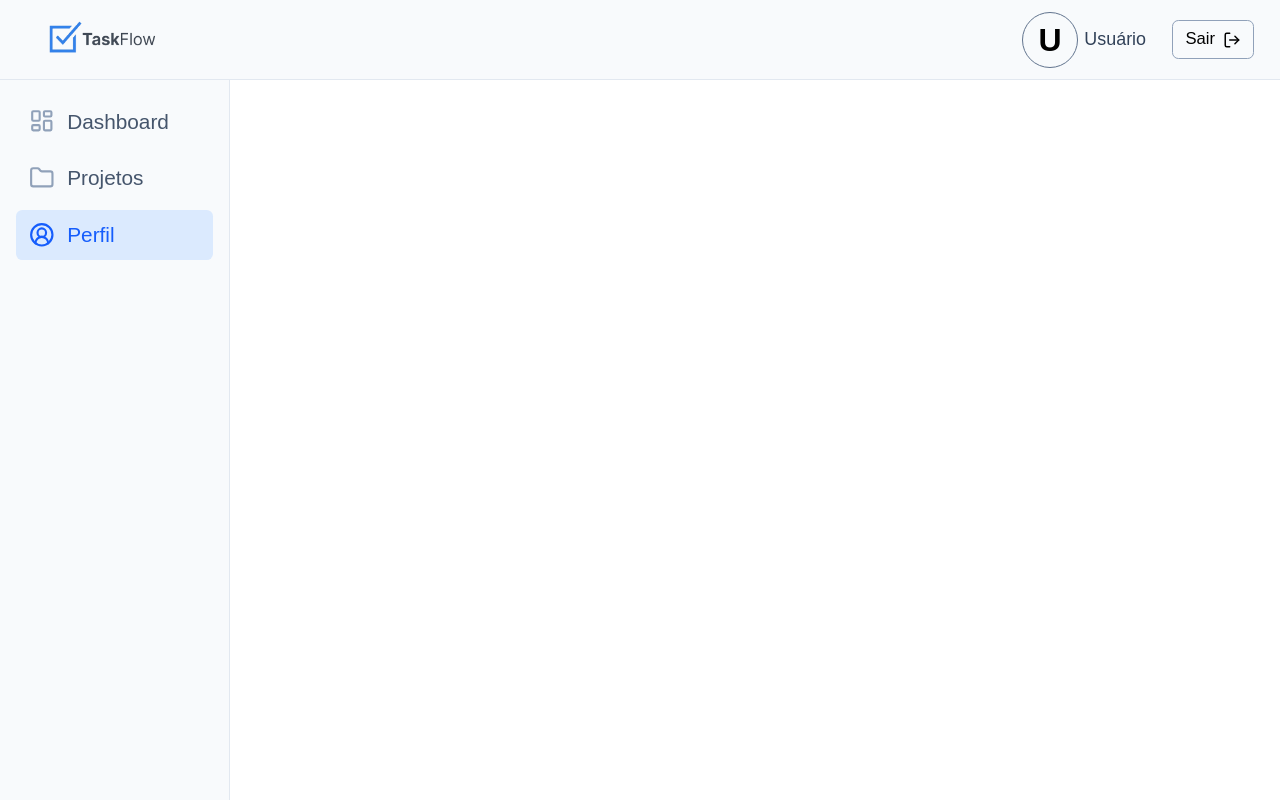
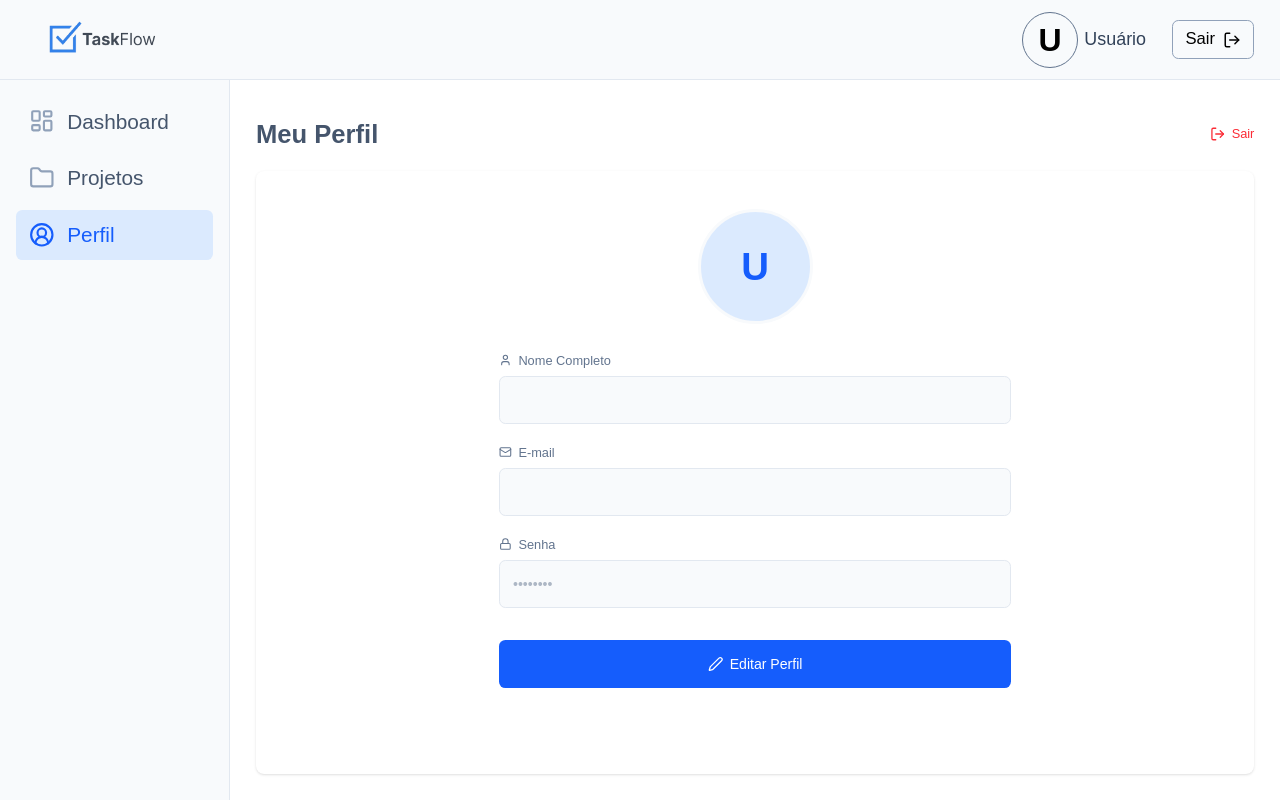
Before and after one commit to Alefk1708/TaskFlow-Gerenciador-de-Projetos-e-Tarefas, a Next.js app in the folder frontend/: page /perfil in a window 1280 px wide. Built offline with nearby package versions, Linux system fonts and the light colour scheme; no server answers.

Commit message:
Ajuste e criação da pagina do perfil

```diff
--- a/frontend/app/(private)/perfil/page.jsx
+++ b/frontend/app/(private)/perfil/page.jsx
@@ -1,7 +1,243 @@
+"use client";
+
+import { useEffect, useState } from "react";
+import { useRouter } from "next/navigation";
+import { User, Mail, Lock, Edit2, Save, X, LogOut, Camera } from "lucide-react";
+
 export default function PerfilPage() {
-    return (
-        <div>
+  const router = useRouter();
+
+  // Dados originais do usuário (vindos do banco)
+  const [user, setUser] = useState(null);
+
+  // Estado para controlar se está editando ou visualizando
+  const [isEditing, setIsEditing] = useState(false);
+
+  // Estado do formulário (o que o usuário digita)
+  const [formData, setFormData] = useState({
+    name: "",
+    email: "",
+    password: "", // Senha começa vazia (só preenche se quiser alterar)
+  });
+
+  const [loading, setLoading] = useState(true);
+
+  // 1. Carregar dados
+  useEffect(() => {
+    async function userInfo() {
+      try {
+        const response = await fetch("api/auth/me");
+        const data = await response.json();
+        setUser(data);
+
+        // Inicializa o formulário com os dados do usuário
+        setFormData({
+          name: data.name || "",
+          email: data.email || "",
+          password: "",
+        });
+      } catch (error) {
+        console.log(error);
+      } finally {
+        setLoading(false);
+      }
+    }
+    userInfo();
+  }, []);
+
+  // 2. Função para salvar (Futura implementação)
+  async function handleSave() {
+    // AQUI VOCÊ VAI COLOCAR O FETCH PARA ATUALIZAR
+    console.log("Dados para enviar:", formData);
+
+    // Exemplo de lógica futura:
+    /*
+    await fetch("/api/user/update", {
+        method: "PUT",
+        body: JSON.stringify(formData)
+    })
+    */
+
+    // Simulando sucesso:
+    setUser({ ...user, name: formData.name, email: formData.email });
+    setIsEditing(false);
+    setFormData(prev => ({ ...prev, password: "" })); // Limpa campo de senha
+  }
+
+  // 3. Cancelar edição
+  function handleCancel() {
+    setIsEditing(false);
+    // Reseta o form para os dados originais
+    setFormData({
+      name: user?.name || "",
+      email: user?.email || "",
+      password: "",
+    });
+  }
+
+  // Utilitário para iniciais
+  const getInitials = (name) => {
+    if (!name) return "U";
+    const names = name.split(" ");
+    if (names.length === 1) return names[0].charAt(0).toUpperCase();
+    return (names[0].charAt(0) + names[names.length - 1].charAt(0)).toUpperCase();
+  };
+
+  if (loading) return <div className="p-[2vw]">Carregando...</div>;
+
+  return (
+    <div className="w-full h-full flex flex-col p-[2vw]">
+
+      {/* CABEÇALHO */}
+      <div className="w-full h-[8vh] flex items-center justify-between mb-[1vh]">
+        <h1 className="text-[2vw] text-slate-600 font-semibold">Meu Perfil</h1>
+
+        {/* Botão de Logout (Sempre visível) */}
+        <button className="flex items-center gap-[0.5vw] text-red-500 hover:text-red-700 text-[1vw] font-medium transition-colors">
+          <LogOut className="w-[1.2vw]" /> Sair
+        </button>
+      </div>
+
+      {/* CARD PRINCIPAL */}
+      <div className="
+        w-full h-full
+        bg-white rounded-[1vh] shadow-sm
+        flex flex-col items-center p-[3vw] gap-[3vh]
+        overflow-y-auto
+      ">
+
+        {/* ÁREA DA FOTO */}
+        <div className="relative group cursor-pointer">
+          <div className="
+            w-[9vw] h-[9vw]
+            rounded-full
+            bg-blue-100 text-blue-600
+            flex items-center justify-center
+            text-[3vw] font-bold border-[0.3vw] border-slate-50
+          ">
+            {getInitials(user?.name)}
+          </div>
+          {/* Overlay de editar foto (Visual apenas) */}
+          {isEditing && (
+             <div className="absolute inset-0 bg-black/40 rounded-full flex items-center justify-center text-white opacity-0 group-hover:opacity-100 transition-opacity">
+                <Camera className="w-[2vw] h-[2vw]" />
+             </div>
+          )}
+        </div>
+
+        {/* FORMULÁRIO */}
+        <div className="w-[40vw] flex flex-col gap-[2vh]">
+
+          {/* Campo NOME */}
+          <div className="flex flex-col gap-[0.5vh]">
+            <label className="text-[1vw] font-medium text-slate-500 flex items-center gap-[0.5vw]">
+               <User className="w-[1vw]" /> Nome Completo
+            </label>
+            <input
+              type="text"
+              disabled={!isEditing}
+              value={formData.name}
+              onChange={(e) => setFormData({...formData, name: e.target.value})}
+              className={`
+                w-full h-[6vh] px-[1vw] rounded-[0.8vh] border-[0.1vw] text-[1.1vw] outline-none transition-all
+                ${isEditing
+                  ? "border-blue-400 bg-white text-slate-700 focus:ring-2 ring-blue-100"
+                  : "border-slate-200 bg-slate-50 text-slate-500 cursor-not-allowed"
+                }
+              `}
+            />
+          </div>
+
+          {/* Campo EMAIL */}
+          <div className="flex flex-col gap-[0.5vh]">
+            <label className="text-[1vw] font-medium text-slate-500 flex items-center gap-[0.5vw]">
+               <Mail className="w-[1vw]" /> E-mail
+            </label>
+            <input
+              type="email"
+              disabled={!isEditing}
+              value={formData.email}
+              onChange={(e) => setFormData({...formData, email: e.target.value})}
+              className={`
+                w-full h-[6vh] px-[1vw] rounded-[0.8vh] border-[0.1vw] text-[1.1vw] outline-none transition-all
+                ${isEditing
+                  ? "border-blue-400 bg-white text-slate-700 focus:ring-2 ring-blue-100"
+                  : "border-slate-200 bg-slate-50 text-slate-500 cursor-not-allowed"
+                }
+              `}
+            />
+          </div>
+
+          {/* Campo SENHA (Só aparece editável se estiver no modo edição) */}
+          <div className="flex flex-col gap-[0.5vh]">
+            <label className="text-[1vw] font-medium text-slate-500 flex items-center gap-[0.5vw]">
+               <Lock className="w-[1vw]" /> {isEditing ? "Nova Senha (Opcional)" : "Senha"}
+            </label>
+            <input
+              type="password"
+              disabled={!isEditing}
+              placeholder={isEditing ? "Deixe vazio para manter a atual" : "••••••••"}
+              value={formData.password}
+              onChange={(e) => setFormData({...formData, password: e.target.value})}
+              className={`
+                w-full h-[6vh] px-[1vw] rounded-[0.8vh] border-[0.1vw] text-[1.1vw] outline-none transition-all
+                ${isEditing
+                  ? "border-blue-400 bg-white text-slate-700 focus:ring-2 ring-blue-100"
+                  : "border-slate-200 bg-slate-50 text-slate-500 cursor-not-allowed"
+                }
+              `}
+            />
+          </div>
+
+          {/* BOTÕES DE AÇÃO */}
+          <div className="flex gap-[1vw] mt-[2vh]">
+            {!isEditing ? (
+              // MODO VISUALIZAÇÃO: Botão Editar
+              <button
+                onClick={() => setIsEditing(true)}
+                className="
+                  w-full h-[6vh]
+                  bg-blue-600 text-white
+                  rounded-[0.8vh]
+                  flex items-center justify-center gap-[0.5vw]
+                  text-[1.1vw] font-medium hover:bg-blue-700 transition-colors
+                "
+              >
+                <Edit2 className="w-[1.2vw]" /> Editar Perfil
+              </button>
+            ) : (
+              // MODO EDIÇÃO: Salvar e Cancelar
+              <>
+                <button
+                  onClick={handleCancel}
+                  className="
+                    flex-1 h-[6vh]
+                    bg-slate-100 text-slate-600
+                    rounded-[0.8vh]
+                    flex items-center justify-center gap-[0.5vw]
+                    text-[1.1vw] font-medium hover:bg-slate-200 transition-colors
+                  "
+                >
+                  <X className="w-[1.2vw]" /> Cancelar
+                </button>
+                <button
+                  onClick={handleSave}
+                  className="
+                    flex-1 h-[6vh]
+                    bg-green-600 text-white
+                    rounded-[0.8vh]
+                    flex items-center justify-center gap-[0.5vw]
+                    text-[1.1vw] font-medium hover:bg-green-700 transition-colors
+                  "
+                >
+                  <Save className="w-[1.2vw]" /> Salvar Alterações
+                </button>
+              </>
+            )}
+          </div>
 
         </div>
-    )
+      </div>
+    </div>
+  );
 }
--- a/frontend/app/(private)/projetos/novo/page.jsx
+++ b/frontend/app/(private)/projetos/novo/page.jsx
@@ -1,10 +1,10 @@
 "use client";
 import { useState } from "react";
-import { useRouter } from "next/navigation"; // 1. Importar useRouter
-import { ArrowLeft } from "lucide-react";    // 2. Importar o ícone
+import { useRouter } from "next/navigation";
+import { ArrowLeft } from "lucide-react";
 
 export default function NovoProjetoPage() {
-  const router = useRouter(); // 3. Inicializar o router
+  const router = useRouter();
 
   const [title, setTitle] = useState("");
   const [descricao, setDescricao] = useState("");
@@ -48,9 +48,6 @@ export default function NovoProjetoPage() {
         setTitle("");
         setDescricao("");
         setPriority("");
-
-        // Opcional: Voltar automaticamente após criar
-        // setTimeout(() => router.back(), 1000);
       }
     } catch (error) {
       console.log(error);
```
